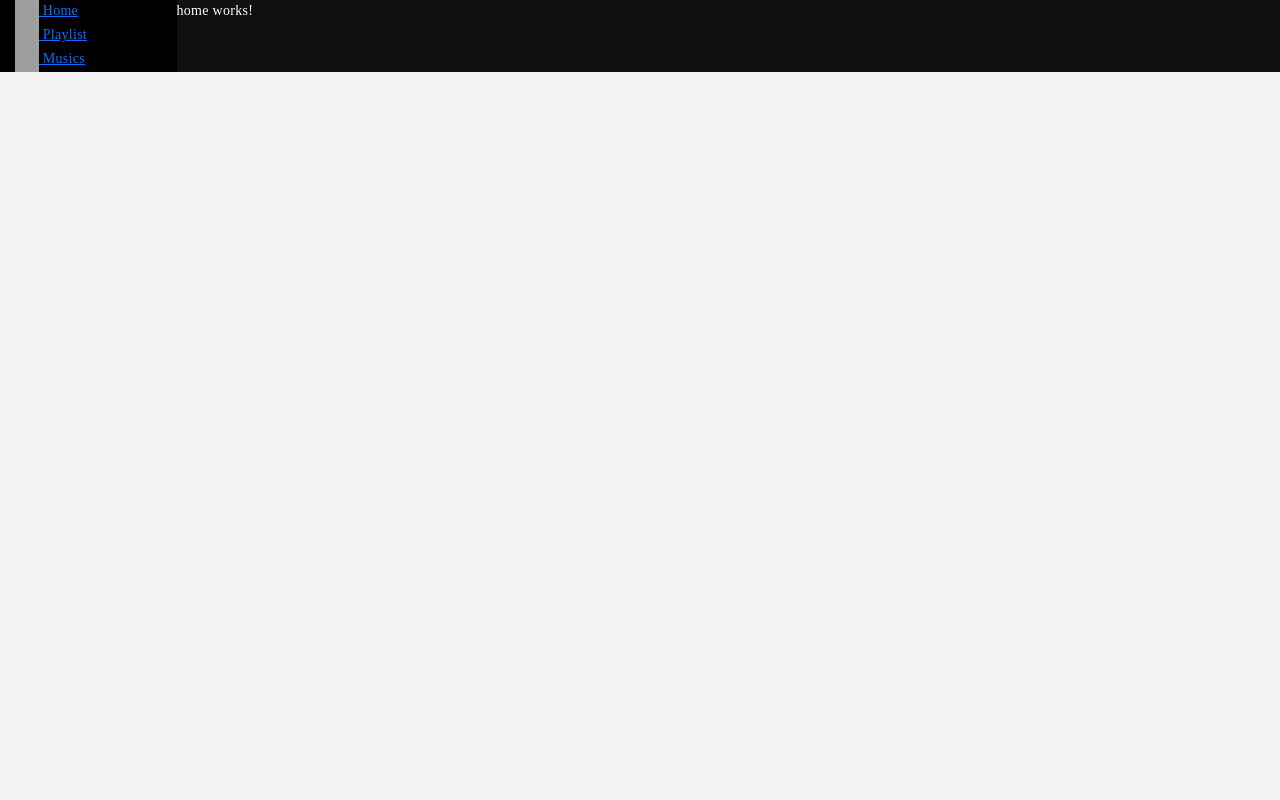
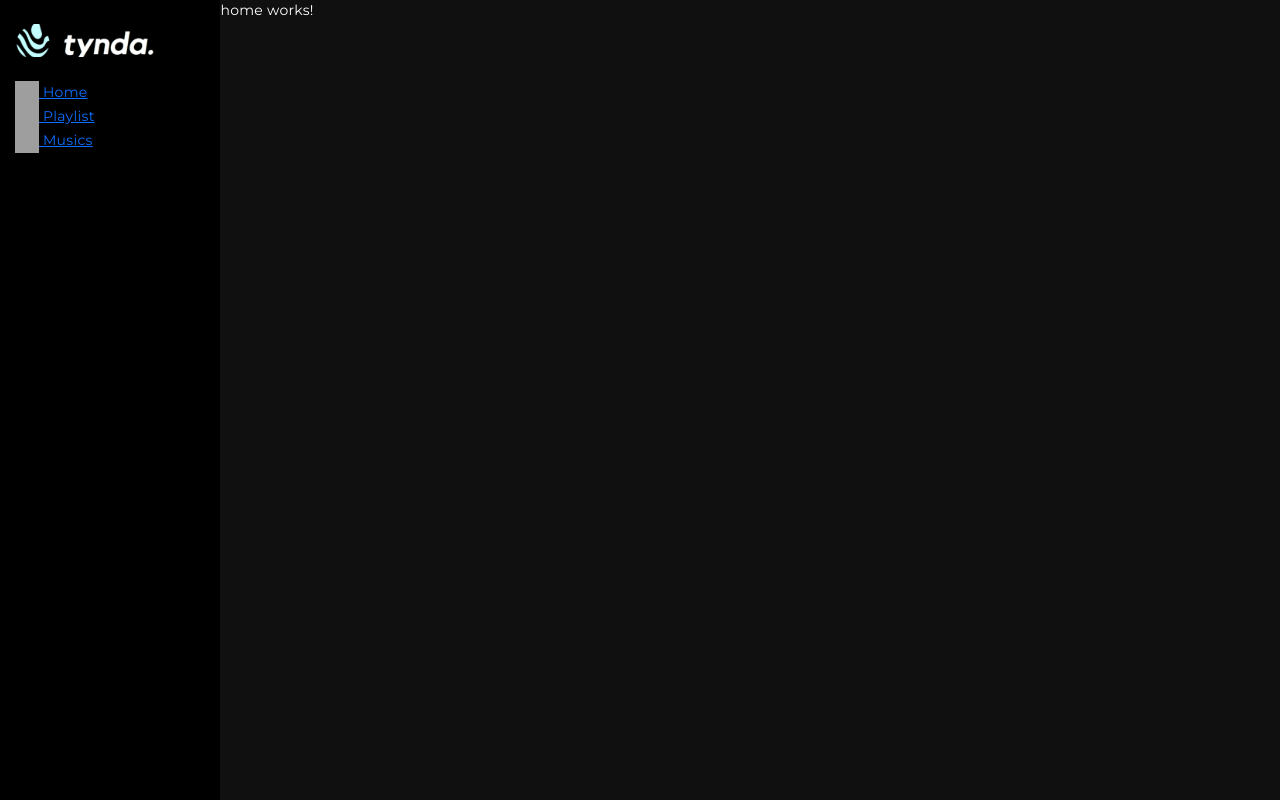
Before and after one commit to nurmoohamedi/tynda-frontend, an Angular app: page / in a window 1280 px wide. Built offline with nearby package versions, Linux system fonts and the light colour scheme; grey boxes are pictures that could not be loaded.

Commit message:
FEAT: Development of sidebar

```diff
--- a/angular.json
+++ b/angular.json
@@ -30,6 +30,7 @@
               "src/assets"
             ],
             "styles": [
+              "src/styles.scss",
               "src/styles/main.scss"
             ],
             "scripts": []
--- a/src/app/common/td-icon/td-icon.component.html
+++ b/src/app/common/td-icon/td-icon.component.html
@@ -1,4 +1,4 @@
 <img
-  src="{{'./assets/icons' + name}}"
+  src="{{'./assets/icons/' + name}}"
   class="{{className}}"
 >
--- a/src/app/common/td-icon/td-icon.component.scss
+++ b/src/app/common/td-icon/td-icon.component.scss
@@ -4,4 +4,8 @@
     width: 24px;
     height: 24px;
   }
+  &-140-33 {
+    width: 140px;
+    height: 33px;
+  }
 }
--- a/src/app/common/td-icon/td-icon.component.ts
+++ b/src/app/common/td-icon/td-icon.component.ts
@@ -1,7 +1,7 @@
 import {Component, Input} from '@angular/core';
 
 @Component({
-  selector: 'app-td-icon',
+  selector: 'td-icon',
   templateUrl: './td-icon.component.html',
   styleUrls: ['./td-icon.component.scss']
 })
--- a/src/app/components/main/main.component.scss
+++ b/src/app/components/main/main.component.scss
@@ -12,7 +12,7 @@
     //top: 0;
     //left: 0;
 
-    width: 200px;
+    width: 260px;
     height: 100%;
     /*background: linear-gradient(to right,#cb11ab 0,#481173 100%) no-repeat;*/
     /*background: #481173;*/
--- a/src/app/components/main/sidebar/sidebar.component.html
+++ b/src/app/components/main/sidebar/sidebar.component.html
@@ -1,8 +1,18 @@
 <nav>
+
+  <div class="sidebar-top">
+    <div class="sidebar-logo">
+      <td-icon
+        name="tynda_logo.svg"
+        [className]="'icon-140-33'"
+      ></td-icon>
+    </div>
+  </div>
+
   <div *ngFor="let nav of navList">
-    <app-td-icon
+    <td-icon
       name="{{ nav.icon }}"
-    ></app-td-icon>
+    ></td-icon>
     <a routerLink="{{ nav.router }}">
       {{ nav.name }}
     </a>
--- a/src/app/components/main/sidebar/sidebar.component.scss
+++ b/src/app/components/main/sidebar/sidebar.component.scss
@@ -0,0 +1,6 @@
+
+.sidebar {
+  &-top {
+    margin: 24px 0;
+  }
+}
```
Also changed, not shown: src/assets/icons/tynda_logo.svg (added).
